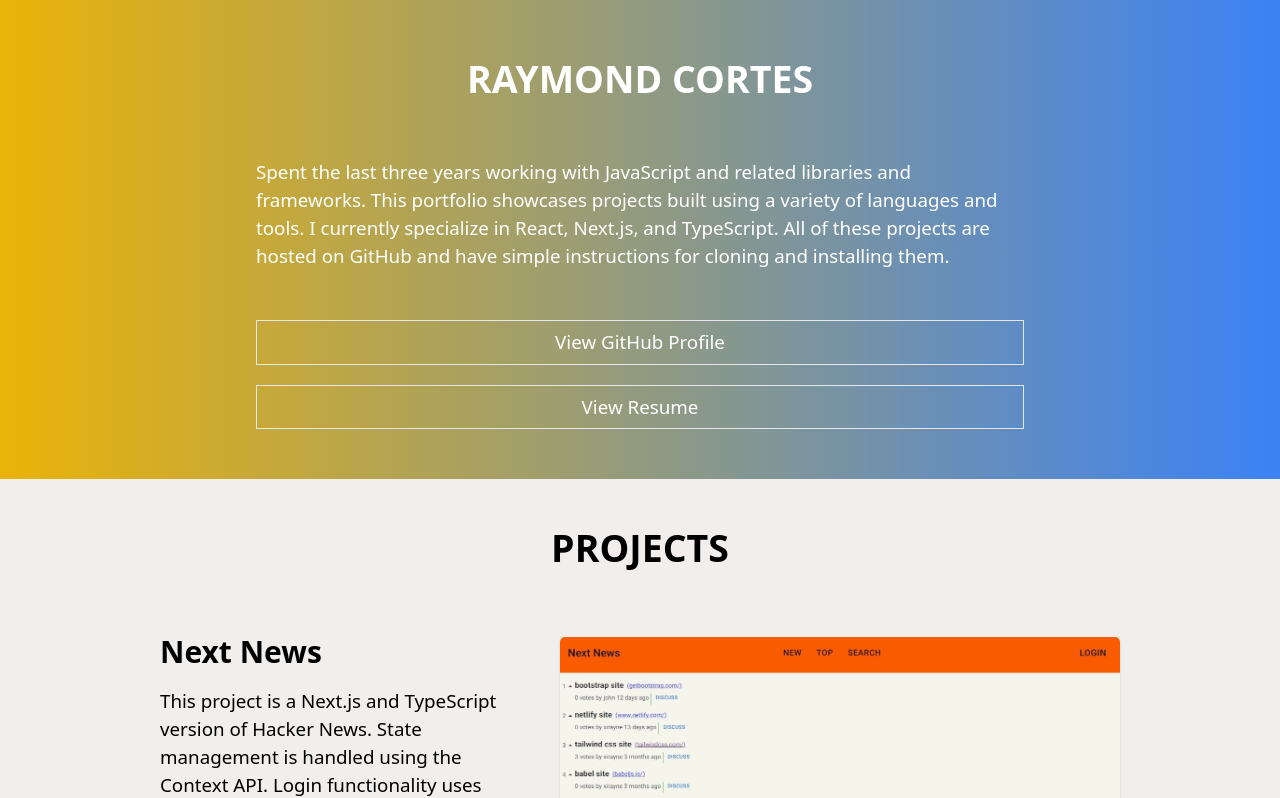
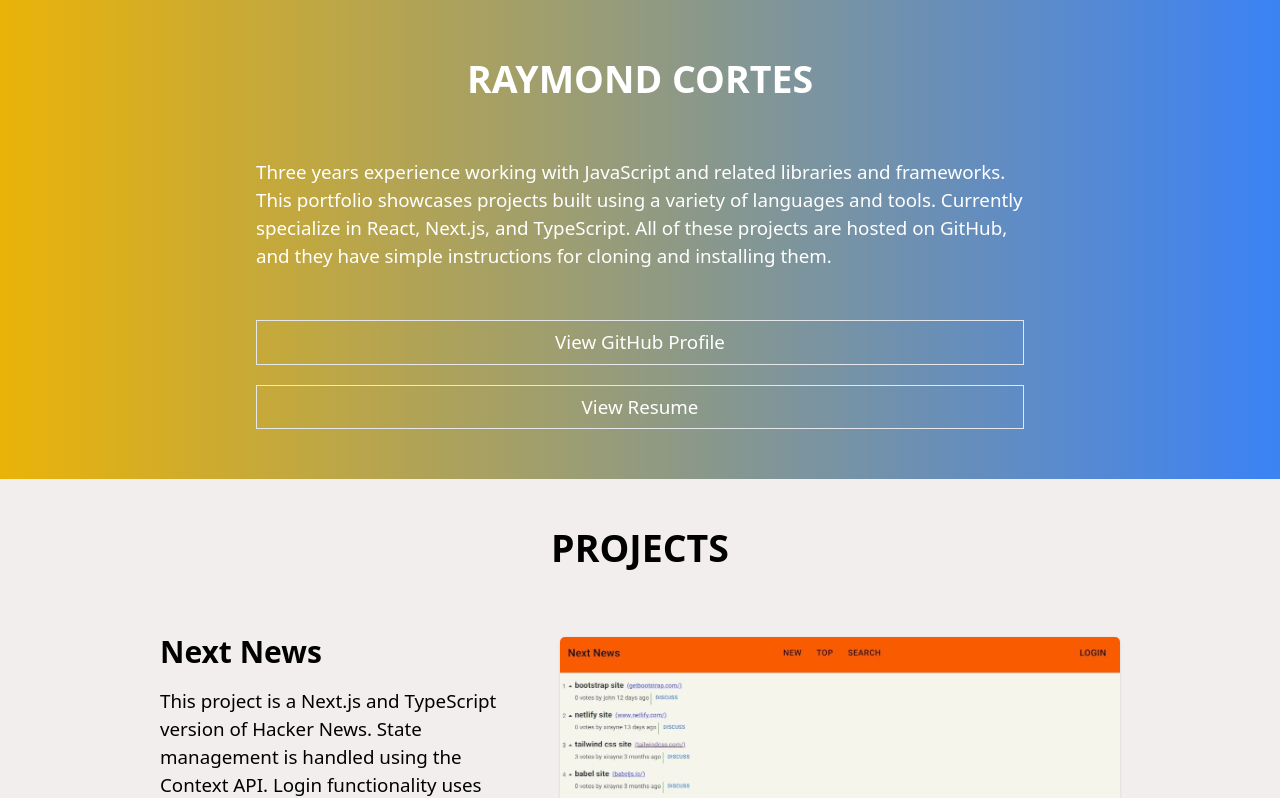
Before and after one commit to xiraynedev/portfolio-v2, a React app: page / in a window 1280 px wide. Shown: the top 798 px of the page. Built offline with nearby package versions, Linux system fonts and the light colour scheme.

Commit message:
update header component

```diff
--- a/src/components/Header/Header.tsx
+++ b/src/components/Header/Header.tsx
@@ -18,11 +18,11 @@ export const Header: React.FC = () => {
         </h1>
         <article>
           <p className='w-9/12 text-3xl leading-normal my-8 mx-auto py-12'>
-            Spent the last three years working with JavaScript and related
-            libraries and frameworks. This portfolio showcases projects built
-            using a variety of languages and tools. I currently specialize in
-            React, Next.js, and TypeScript. All of these projects are hosted on
-            GitHub and have simple instructions for cloning and installing them.
+            Three years experience working with JavaScript and related libraries
+            and frameworks. This portfolio showcases projects built using a
+            variety of languages and tools. Currently specialize in React,
+            Next.js, and TypeScript. All of these projects are hosted on GitHub,
+            and they have simple instructions for cloning and installing them.
           </p>
           <a
             href='https://github.com/xiraynedev'
```
